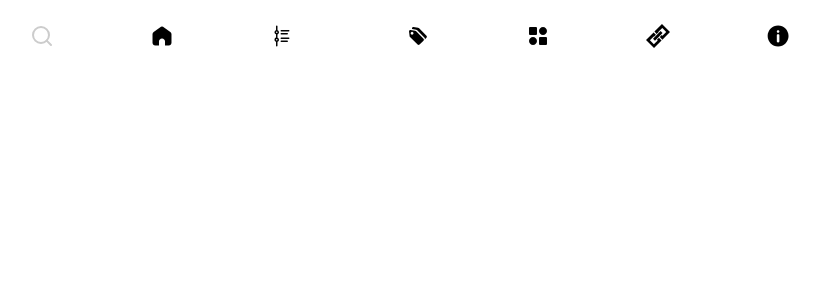
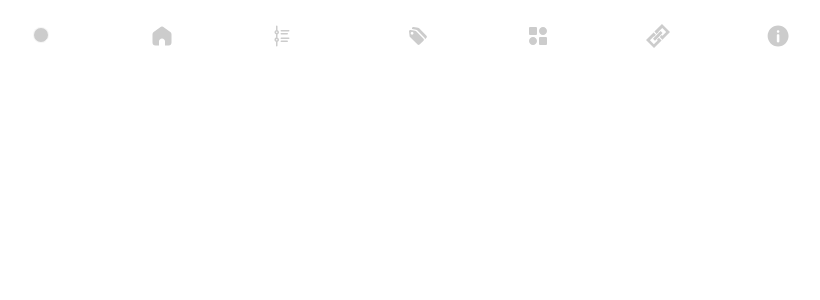
Before and after one commit to Tianyi822/Sparrow-Blog, a React (Vite) app: page / in a window 1280 px wide. Shown: the top 300 px of the page, without its empty margins (394-1214 px from the left). Built offline with nearby package versions, Linux system fonts and the light colour scheme.

Commit message:
feat(icon): 优化图标组件渲染逻辑 - 修改图标颜色控制方式，从stroke改为fill - 统一所有图标的渲染属性

```diff
--- a/src/components/SvgIcon/SvgIcon.jsx
+++ b/src/components/SvgIcon/SvgIcon.jsx
@@ -40,25 +40,25 @@ const SvgIcon = (props) => {
     let icon = <div/>
     switch (name) {
         case Search:
-            icon = <SearchSvg className={clsName} stroke={color}/>
+            icon = <SearchSvg className={clsName} fill={color}/>
             break;
         case Home:
-            icon = <HomeSvg className={clsName} stroke={color}/>
+            icon = <HomeSvg className={clsName} fill={color}/>
             break;
         case TimeLine:
-            icon = <TimeLineSvg className={clsName} stroke={color}/>
+            icon = <TimeLineSvg className={clsName} fill={color}/>
             break;
         case FriendLink:
-            icon = <FriendLinkSvg className={clsName} stroke={color}/>
+            icon = <FriendLinkSvg className={clsName} fill={color}/>
             break;
         case About:
-            icon = <AboutSvg className={clsName} stroke={color}/>
+            icon = <AboutSvg className={clsName} fill={color}/>
             break;
         case Tag:
-            icon = <TagSvg className={clsName} stroke={color}/>
+            icon = <TagSvg className={clsName} fill={color}/>
             break;
         case Category:
-            icon = <CategorySvg className={clsName} stroke={color}/>
+            icon = <CategorySvg className={clsName} fill={color}/>
             break;
         default:
             console.error("WARNING: 图标名称错误")
```
